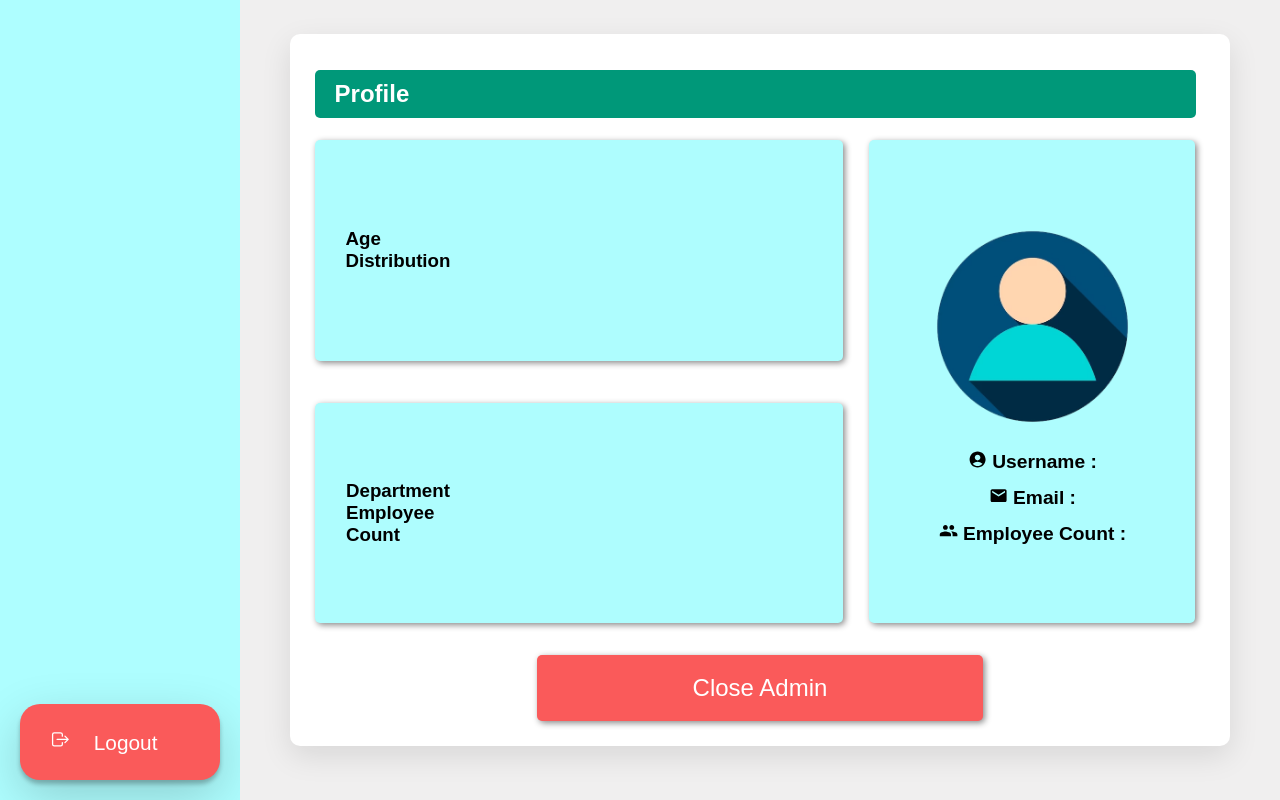
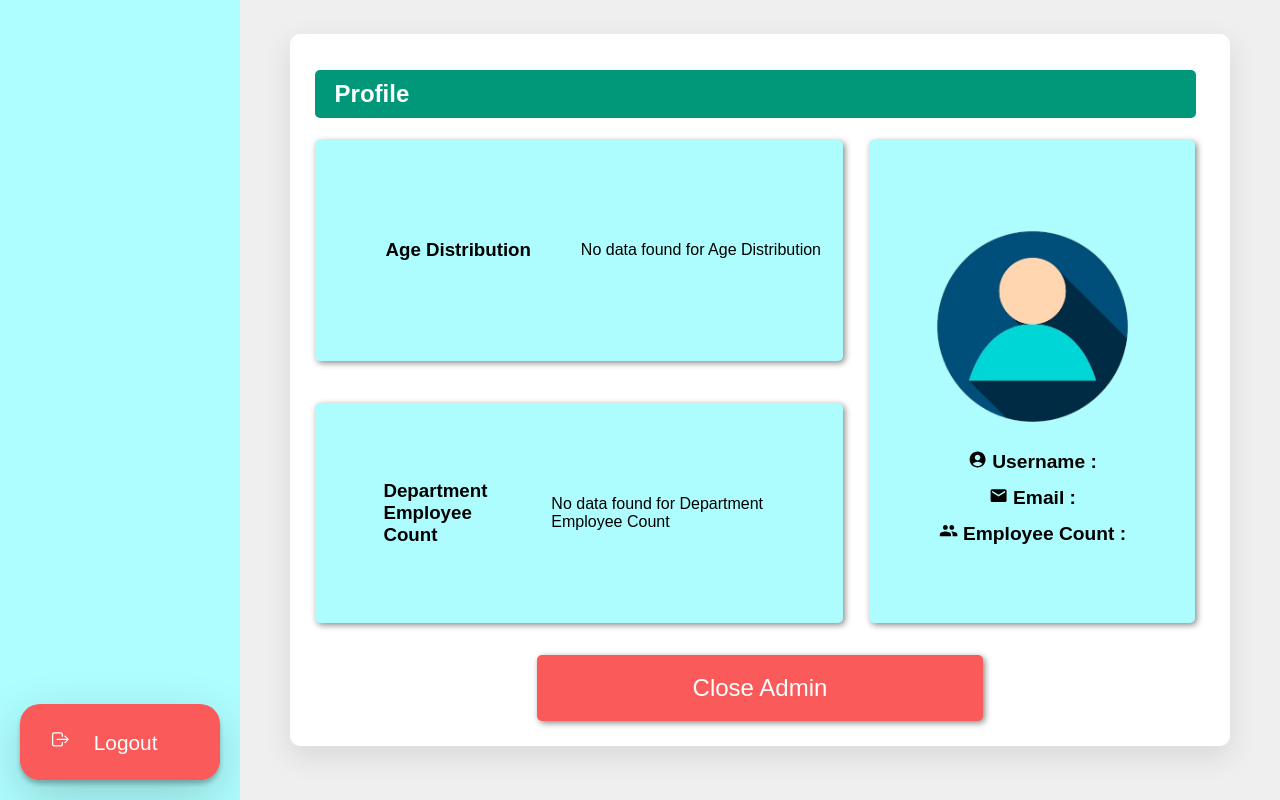
Before and after one commit to Prasoon2050/Panicle, a React (Create React App) app in the folder frontend/: page /dashboard in a window 1280 px wide. Built offline with nearby package versions, Linux system fonts and the light colour scheme; no server answers; sample sign-in values are in the browser's storage.

Commit message:
final commit

```diff
--- a/frontend/src/components/HeaderDashboard/Dashboard/EmployeeManagement/EmployeeManagement.js
+++ b/frontend/src/components/HeaderDashboard/Dashboard/EmployeeManagement/EmployeeManagement.js
@@ -307,6 +307,7 @@ const EmployeeManagement = () => {
                               username: e.target.value,
                             })
                           }
+                          required
                         />
                       ) : (
                         employee.username
@@ -316,7 +317,7 @@ const EmployeeManagement = () => {
                       {employee.email === editEmployeeemail ? (
                         <input
                           className="employee-edit-field"
-                          type="text"
+                          type="email"
                           value={editedEmployee.email}
                           onChange={(e) =>
                             setEditedEmployee({
@@ -324,6 +325,7 @@ const EmployeeManagement = () => {
                               email: e.target.value,
                             })
                           }
+                          required
                         />
                       ) : (
                         employee.email
@@ -341,6 +343,7 @@ const EmployeeManagement = () => {
                               Position: e.target.value,
                             })
                           }
+                          required
                         />
                       ) : (
                         employee.Position
@@ -350,7 +353,7 @@ const EmployeeManagement = () => {
                       {employee.email === editEmployeeemail ? (
                         <input
                           className="employee-edit-field"
-                          type="text"
+                          type="number"
                           value={editedEmployee.age}
                           onChange={(e) =>
                             setEditedEmployee({
@@ -358,6 +361,7 @@ const EmployeeManagement = () => {
                               age: e.target.value,
                             })
                           }
+                          required
                         />
                       ) : (
                         employee.age
@@ -375,6 +379,7 @@ const EmployeeManagement = () => {
                               department: e.target.value,
                             })
                           }
+                          required
                         />
                       ) : (
                         employee.department
@@ -384,7 +389,7 @@ const EmployeeManagement = () => {
                       {employee.email === editEmployeeemail ? (
                         <input
                           className="employee-edit-field"
-                          type="text"
+                          type="number"
                           value={editedEmployee.salary}
                           onChange={(e) =>
                             setEditedEmployee({
@@ -392,6 +397,7 @@ const EmployeeManagement = () => {
                               salary: e.target.value,
                             })
                           }
+                          required
                         />
                       ) : (
                         employee.salary
--- a/frontend/src/components/HeaderDashboard/Dashboard/Profile/Profile.js
+++ b/frontend/src/components/HeaderDashboard/Dashboard/Profile/Profile.js
@@ -26,7 +26,6 @@ const Profile = () => {
       })
       .then((response) => {
         setProfileData(response.data);
-        console.log(response.data);
       })
       .catch((error) => {
         console.error("Error fetching profile data:", error);
@@ -197,11 +196,19 @@ const Profile = () => {
         <div className="charts">
           <div className="chart">
             <h3 className="chart-heading">Age Distribution</h3>
-            <canvas id="ageDistributionChart"></canvas>
+            {ageDistribution.length > 0 ? (
+              <canvas id="ageDistributionChart"></canvas>
+            ) : (
+              <p>No data found for Age Distribution</p>
+            )}
           </div>
           <div className="chart">
             <h3 className="chart-heading">Department Employee Count</h3>
-            <canvas id="departmentCountChart"></canvas>
+            {departmentCount.length > 0 ? (
+              <canvas id="departmentCountChart"></canvas>
+            ) : (
+              <p>No data found for Department Employee Count</p>
+            )}
           </div>
         </div>
       </div>
--- a/frontend/src/components/Landing/LandingPage.js
+++ b/frontend/src/components/Landing/LandingPage.js
@@ -92,10 +92,11 @@ function LandingPage() {
           >
             <label className="landing-name-field">Email</label>
             <input
-              type="text"
+              type="email"
               name="email"
               placeholder="Enter Email"
               className="login-input-field"
+              required
             />
             <br />
             <label className="landing-name-field">Password</label>
@@ -104,11 +105,12 @@ function LandingPage() {
               name="password"
               placeholder="Enter Password"
               className="login-input-field"
+              required
             />
             <br />
             {loginError && <p className="landing-error">{loginError}</p>}
             <button type="submit" className="landing-login-button">
-              {loading ? "Signing You In..." : "Login!"}
+              {loading ? "Signing you." : "Login!"}
             </button>
           </form>
         </div>
```
